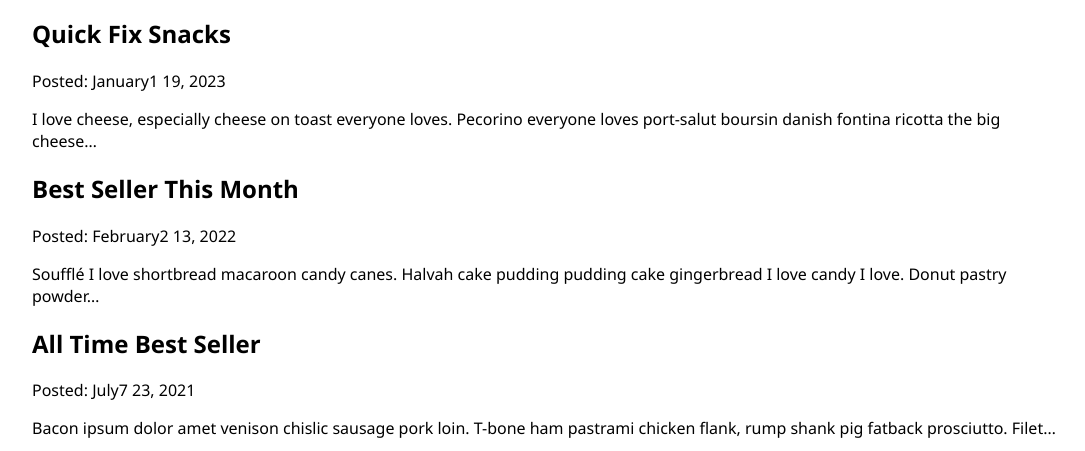
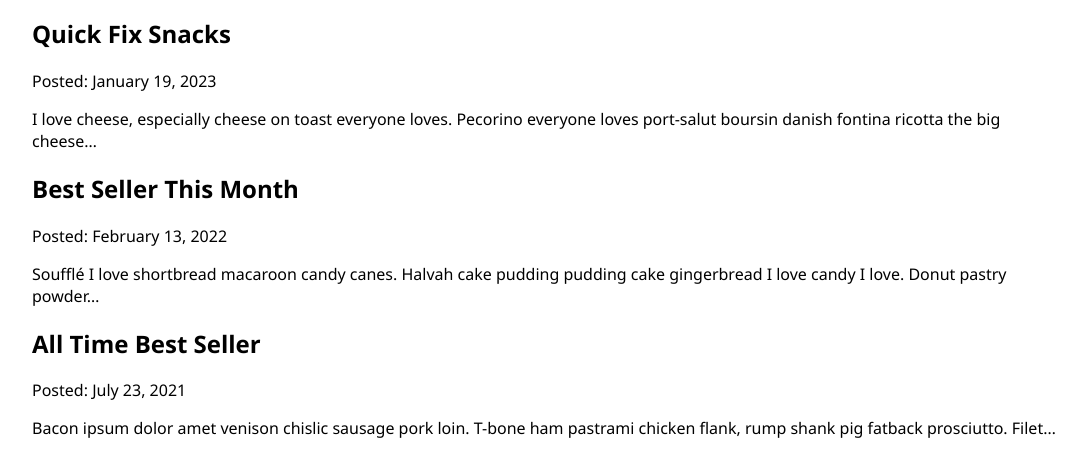
Before and after one commit to rbsdevt0/chemistry-bar, a Gatsby site: page /blog in a window 1280 px wide. Shown: the part 181-632 px from the top of the page, without its empty margins (96-1181 px from the left). Built offline with nearby package versions, Linux system fonts and the light colour scheme; Gatsby itself is replaced by a stand-in of ours.

Commit message:
Gatsby Tuts Part 5

```diff
--- a/src/pages/blog.js
+++ b/src/pages/blog.js
@@ -24,7 +24,7 @@ query{
     allMdx(sort: {frontmatter: {date: DESC}}) {
         nodes {
           frontmatter {
-            date(formatString: "MMMMM D, YYYY")
+            date(formatString: "MMMM D, YYYY")
             title
           }
           id
```
